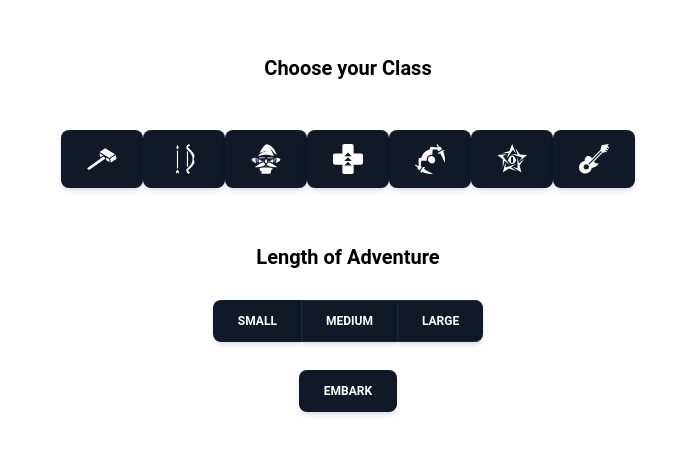
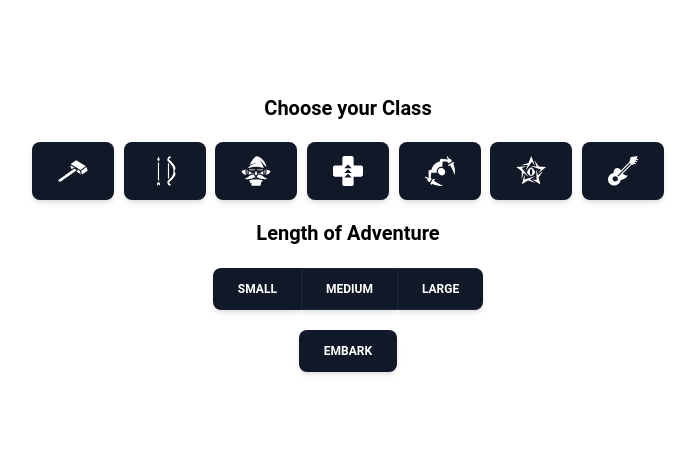
Before and after one commit to carlos-jmh/gpt-quest, a React (Vite) app in the folder gpt-quest-web/: page /character in a window 1280 px wide. Shown: the part 299-752 px from the top of the page, without its empty margins (292-987 px from the left). Built offline with nearby package versions, Linux system fonts and the light colour scheme.

Commit message:
Fixed the buttons so everything is formatted nicely

```diff
--- a/gpt-quest-web/package.json
+++ b/gpt-quest-web/package.json
@@ -19,7 +19,8 @@
     "react": "^18.2.0",
     "react-dom": "^18.2.0",
     "react-icons": "^4.11.0",
-    "react-router-dom": "^6.16.0"
+    "react-router-dom": "^6.16.0",
+    "typewriter-effect": "^2.21.0"
   },
   "devDependencies": {
     "@types/react": "^18.2.15",
--- a/gpt-quest-web/src/pages/CharacterCreation.jsx
+++ b/gpt-quest-web/src/pages/CharacterCreation.jsx
@@ -33,16 +33,17 @@ function CharacterCreation() {
                         pauseFor: 10000,
                         loop:true,
                         delay: 70,
-                        strings: ["GptQuest"]
+                        strings: ["GPTQuest"]
                     }}
 
                 />
             </h1>
-            <Card className="w-full max-w-screen-md p-7  shadow-none flex flex-col items-center gap-7" style={{ backgroundColor: "white" }}>
-                <Typography variant="h5" color="black" className="mb-5">
+            <Card className="w-full max-w-screen-md p-7 shadow-none flex flex-col gap-5" style={{ backgroundColor: "white" }}>
+                <Typography variant="h5" color="black">
                     Choose your Class
                 </Typography>
                 <div class="flex flex-row justify-between align-center">
+                    <div>
                     <Tooltip content="Barbarian"
                         animate={{
                             mount:{scale: 1, y: 0},
@@ -66,6 +67,8 @@ function CharacterCreation() {
                             <Gi3DHammer  color={"white"} style={{ fontSize: '2rem' }} />
                         </Button>
                     </Tooltip>
+                    </div>
+                    <div>
                     <Tooltip content="Ranger"
                         animate={{
                             mount:{scale: 1, y: 0},
@@ -86,6 +89,8 @@ function CharacterCreation() {
                             <GiBowArrow color={"white"} style={{ fontSize: '2rem' }} />
                         </Button>
                     </Tooltip>
+                    </div>
+                    <div>
                     <Tooltip content="Druid"
                         animate={{
                             mount:{scale: 1, y: 0},
@@ -106,6 +111,8 @@ function CharacterCreation() {
                             <GiWizardFace color={"white"} style={{ fontSize: '2rem' }} />
                         </Button>
                     </Tooltip>
+                    </div>
+                    <div>
                     <Tooltip content="Cleric"
                         animate={{
                             mount:{scale: 1, y: 0},
@@ -126,6 +133,8 @@ function CharacterCreation() {
                             <GiHealthIncrease color={"white"} style={{ fontSize: '2rem' }} />
                         </Button>
                     </Tooltip>
+                    </div>
+                    <div>
                     <Tooltip content="Rogue"
                         animate={{
                             mount:{scale: 1, y: 0},
@@ -146,6 +155,8 @@ function CharacterCreation() {
                             <GiRogue color={"white"} style={{ fontSize: '2rem' }} />
                         </Button>
                     </Tooltip>
+                    </div>
+                    <div>
                     <Tooltip content="Warlock"
                         animate={{
                             mount:{scale: 1, y: 0},
@@ -166,6 +177,8 @@ function CharacterCreation() {
                             <GiCursedStar color={"white"} style={{ fontSize: '2rem' }} />
                         </Button>
                     </Tooltip>
+                    </div>
+                    <div>
                     <Tooltip content="Bard"
                         animate={{
                             mount:{scale: 1, y: 0},
@@ -187,8 +200,7 @@ function CharacterCreation() {
                         </Button>
                     </Tooltip>
                     </div>
-                <ButtonGroup className="gap-3.5 justify-center">
-                </ButtonGroup>
+                </div>
                 <Typography variant="h5" color="black">
                     Length of Adventure
                 </Typography>
@@ -197,7 +209,9 @@ function CharacterCreation() {
                     <Button>Medium</Button>
                     <Button>Large</Button>
                 </ButtonGroup>
-                <Button >Embark</Button>
+                <div class="flex flex-row justify-center align-center">
+                    <Button>Embark</Button>
+                </div>
             </Card>
 
         </div>
```
Also changed, not shown: 1 other file (tests, documents, lock files or other folders).
